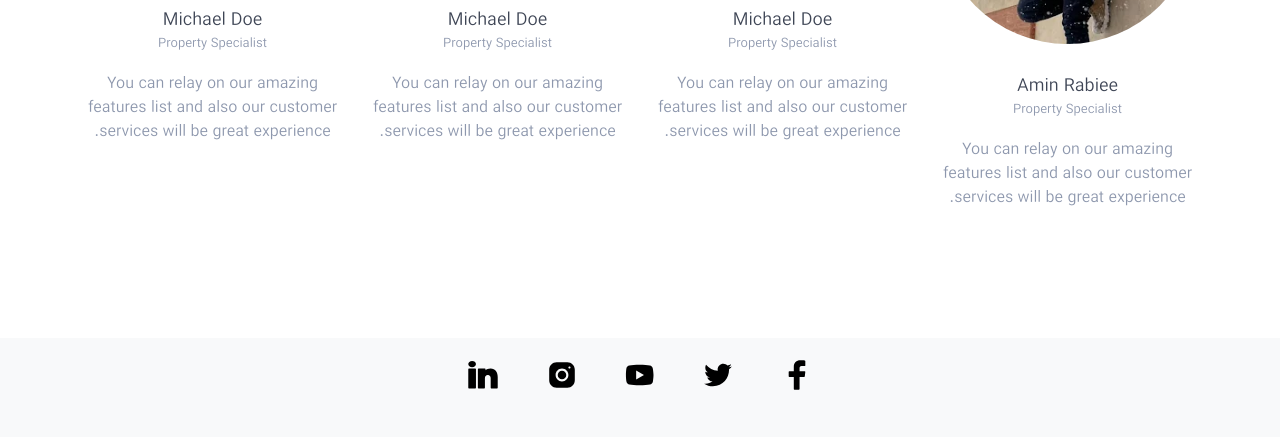
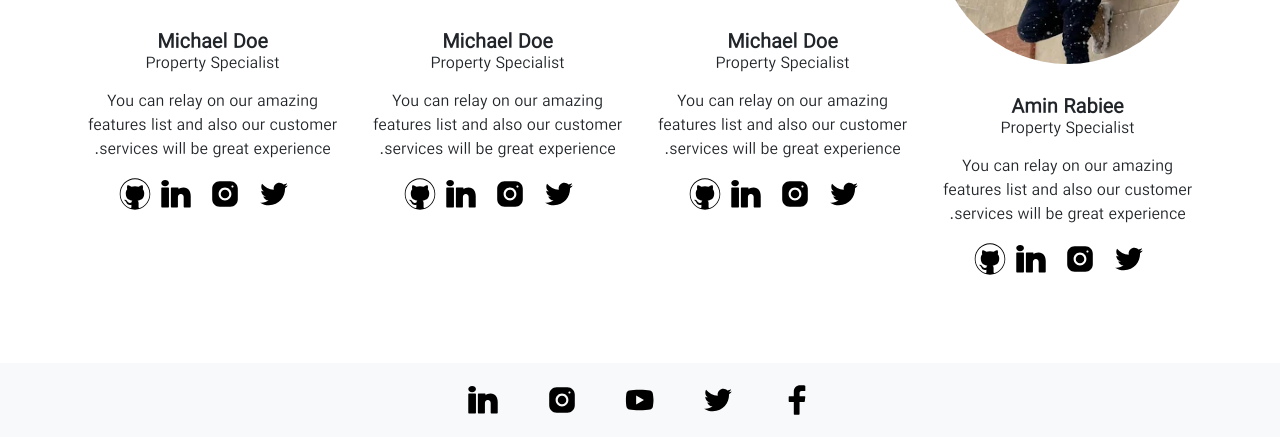
Before and after one commit to mejomba/m89_fastapi_project, a Python web app: template templates/about.html in a window 1280 px wide. Shown: the part 851-1288 px from the top of the page. Before the commit the page ends 1241 px from the top, so only its background shows below. Run offline with Jinja, Linux system fonts and the light colour scheme; the template is opened without the code that fills it, so the values that code supplies are empty.

Commit message:
about ok

```diff
--- a/statics/css/about.css
+++ b/statics/css/about.css
@@ -1,28 +1,4 @@
-@import url(//fonts.googleapis.com/css?family=Montserrat:300,500);
-.team4 {
-  font-family: "Montserrat", sans-serif;
-	color: #8d97ad;
-  font-weight: 300;
-}
 
-.team4 h1, .team4 h2, .team4 h3, .team4 h4, .team4 h5, .team4 h6 {
-  color: #3e4555;
-}
-
-.team4 .font-weight-medium {
-	font-weight: 500;
-}
-
-.team4 h5 {
-    line-height: 22px;
-    font-size: 18px;
-}
-
-.team4 .subtitle {
-    color: #8d97ad;
-    line-height: 24px;
-		font-size: 13px;
-}
 
 .team4 ul li a {
   color: #8d97ad;
@@ -37,3 +13,7 @@
   transform: translate3d(0px, -5px, 0px);
 	color: #316ce8;
 }
+
+.list-inline-item img {
+    width: 2rem;
+}
--- a/templates/about.html
+++ b/templates/about.html
@@ -3,7 +3,7 @@
 <link rel="stylesheet" href="../statics/css/about.css">{% endblock %}
 {% block content %}
 
-    <div class="countainer">
+    <div class="container">
         <h1 class="text-center mt-5 ">about us</h1>
         <p class="text-center mt-5 lead ">
             Lorem ipsum dolor, sit amet consectetur adipisicing elit. Dignissimos, reiciendis placeat! Error, vel! Repudiandae aspernatur numquam deserunt, delectus inventore tempora placeat, expedita architecto eveniet ea dignissimos at voluptatem repellendus tempore?
@@ -27,20 +27,28 @@
               <!-- Row -->
               <div class="row">
                 <div class="col-md-12">
-                    <a href="/portfolio/amin_rabieee/hw15.html">
+                    <a href="#">
                   <img src="/statics/images/amin_rabiee.webp" alt="amin_rabiee img" class="img-fluid rounded-circle" />
                     </a>
                 </div>
                 <div class="col-md-12 text-center">
                   <div class="pt-2">
-                    <h5 class="mt-4 font-weight-medium mb-0 text-capitalize">amin rabiee</h5>
+                    <h5 class="mt-4 fw-bold mb-0 text-capitalize">amin rabiee</h5>
                     <h6 class="subtitle mb-3">Property Specialist</h6>
                     <p>You can relay on our amazing features list and also our customer services will be great experience.</p>
-                    <ul class="list-inline">
-                      <li class="list-inline-item"><a href="../statics/images/facebook.svg" class="text-decoration-none d-block px-1"><i class="icon-social-facebook"></i></a></li>
-                      <li class="list-inline-item"><a href="#" class="text-decoration-none d-block px-1"><i class="icon-social-twitter"></i></a></li>
-                      <li class="list-inline-item"><a href="#" class="text-decoration-none d-block px-1"><i class="icon-social-instagram"></i></a></li>
-                      <li class="list-inline-item"><a href="#" class="text-decoration-none d-block px-1"><i class="icon-social-behance"></i></a></li>
+                    <ul class="d-flex justify-content-around">
+                      <li class="list-inline-item"><a href="#" class="text-decoration-none d-block px-1">
+                          <img src="../statics/images/twitter.svg" alt="twitter image"/>
+                      </a></li>
+                      <li class="list-inline-item"><a href="#" class="text-decoration-none d-block px-1">
+                          <img src="../statics/images/instagram.svg" alt="instagram image"/>
+                      </a></li>
+                      <li class="list-inline-item"><a href="#" class="text-decoration-none d-block px-1">
+                          <img src="../statics/images/linkedin-2.svg" alt="linkedin image"/>
+                      </a></li>
+                      <li class="list-inline-item"><a href="#" class="text-decoration-none d-block px-1">
+                          <img src="../statics/images/github.svg" alt="linkedin image"/>
+                      </a></li>
                     </ul>
                   </div>
                 </div>
@@ -58,14 +66,22 @@
                 </div>
                 <div class="col-md-12 text-center">
                   <div class="pt-2">
-                    <h5 class="mt-4 font-weight-medium mb-0">Michael Doe</h5>
+                    <h5 class="mt-4 fw-bold mb-0">Michael Doe</h5>
                     <h6 class="subtitle mb-3">Property Specialist</h6>
                     <p>You can relay on our amazing features list and also our customer services will be great experience.</p>
-                    <ul class="list-inline">
-                      <li class="list-inline-item"><a href="#" class="text-decoration-none d-block px-1"><i class="icon-social-facebook"></i></a></li>
-                      <li class="list-inline-item"><a href="#" class="text-decoration-none d-block px-1"><i class="icon-social-twitter"></i></a></li>
-                      <li class="list-inline-item"><a href="#" class="text-decoration-none d-block px-1"><i class="icon-social-instagram"></i></a></li>
-                      <li class="list-inline-item"><a href="#" class="text-decoration-none d-block px-1"><i class="icon-social-behance"></i></a></li>
+                    <ul class="d-flex justify-content-around">
+                      <li class="list-inline-item"><a href="#" class="text-decoration-none d-block px-1">
+                          <img src="../statics/images/twitter.svg" alt="twitter image"/>
+                      </a></li>
+                      <li class="list-inline-item"><a href="#" class="text-decoration-none d-block px-1">
+                          <img src="../statics/images/instagram.svg" alt="instagram image"/>
+                      </a></li>
+                      <li class="list-inline-item"><a href="#" class="text-decoration-none d-block px-1">
+                          <img src="../statics/images/linkedin-2.svg" alt="linkedin image"/>
+                      </a></li>
+                      <li class="list-inline-item"><a href="#" class="text-decoration-none d-block px-1">
+                          <img src="../statics/images/github.svg" alt="linkedin image"/>
+                      </a></li>
                     </ul>
                   </div>
                 </div>
@@ -82,14 +98,22 @@
                 </div>
                 <div class="col-md-12 text-center">
                   <div class="pt-2">
-                    <h5 class="mt-4 font-weight-medium mb-0">Michael Doe</h5>
+                    <h5 class="mt-4 fw-bold mb-0">Michael Doe</h5>
                     <h6 class="subtitle mb-3">Property Specialist</h6>
                     <p>You can relay on our amazing features list and also our customer services will be great experience.</p>
-                    <ul class="list-inline">
-                      <li class="list-inline-item"><a href="../statics/images/facebook.svg" class="text-decoration-none d-block px-1"><i class="icon-social-facebook"></i></a></li>
-                      <li class="list-inline-item"><a href="/statics/images/twitter.svg" class="text-decoration-none d-block px-1"><i class="icon-social-twitter"></i></a></li>
-                      <li class="list-inline-item"><a href="#" class="text-decoration-none d-block px-1"><i class="icon-social-instagram"></i></a></li>
-                      <li class="list-inline-item"><a href="#" class="text-decoration-none d-block px-1"><i class="icon-social-behance"></i></a></li>
+                    <ul class="d-flex justify-content-around">
+                      <li class="list-inline-item"><a href="#" class="text-decoration-none d-block px-1">
+                          <img src="../statics/images/twitter.svg" alt="twitter image"/>
+                      </a></li>
+                      <li class="list-inline-item"><a href="#" class="text-decoration-none d-block px-1">
+                          <img src="../statics/images/instagram.svg" alt="instagram image"/>
+                      </a></li>
+                      <li class="list-inline-item"><a href="#" class="text-decoration-none d-block px-1">
+                          <img src="../statics/images/linkedin-2.svg" alt="linkedin image"/>
+                      </a></li>
+                      <li class="list-inline-item"><a href="#" class="text-decoration-none d-block px-1">
+                          <img src="../statics/images/github.svg" alt="linkedin image"/>
+                      </a></li>
                     </ul>
                   </div>
                 </div>
@@ -106,14 +130,22 @@
                 </div>
                 <div class="col-md-12 text-center">
                   <div class="pt-2">
-                    <h5 class="mt-4 font-weight-medium mb-0">Michael Doe</h5>
+                    <h5 class="mt-4 fw-bold mb-0">Michael Doe</h5>
                     <h6 class="subtitle mb-3">Property Specialist</h6>
                     <p>You can relay on our amazing features list and also our customer services will be great experience.</p>
-                    <ul class="list-inline">
-                      <li class="list-inline-item"><a href="#" class="text-decoration-none d-block px-1"><i class="icon-social-facebook"></i></a></li>
-                      <li class="list-inline-item"><a href="#" class="text-decoration-none d-block px-1"><i class="icon-social-twitter"></i></a></li>
-                      <li class="list-inline-item"><a href="#" class="text-decoration-none d-block px-1"><i class="icon-social-instagram"></i></a></li>
-                      <li class="list-inline-item"><a href="#" class="text-decoration-none d-block px-1"><i class="icon-social-behance"></i></a></li>
+                    <ul class="d-flex justify-content-around">
+                      <li class="list-inline-item"><a href="#" class="text-decoration-none d-block px-1">
+                          <img src="../statics/images/twitter.svg" alt="twitter image"/>
+                      </a></li>
+                      <li class="list-inline-item"><a href="#" class="text-decoration-none d-block px-1">
+                          <img src="../statics/images/instagram.svg" alt="instagram image"/>
+                      </a></li>
+                      <li class="list-inline-item"><a href="#" class="text-decoration-none d-block px-1">
+                          <img src="../statics/images/linkedin-2.svg" alt="linkedin image"/>
+                      </a></li>
+                      <li class="list-inline-item"><a href="#" class="text-decoration-none d-block px-1">
+                          <img src="../statics/images/github.svg" alt="linkedin image"/>
+                      </a></li>
                     </ul>
                   </div>
                 </div>
```
Also changed, not shown: templates/login.html (deleted, +0 -30 lines), templates/logout.html (deleted, +0 -9 lines), templates/register.html (deleted, +0 -9 lines), statics/images/github.svg (added).
